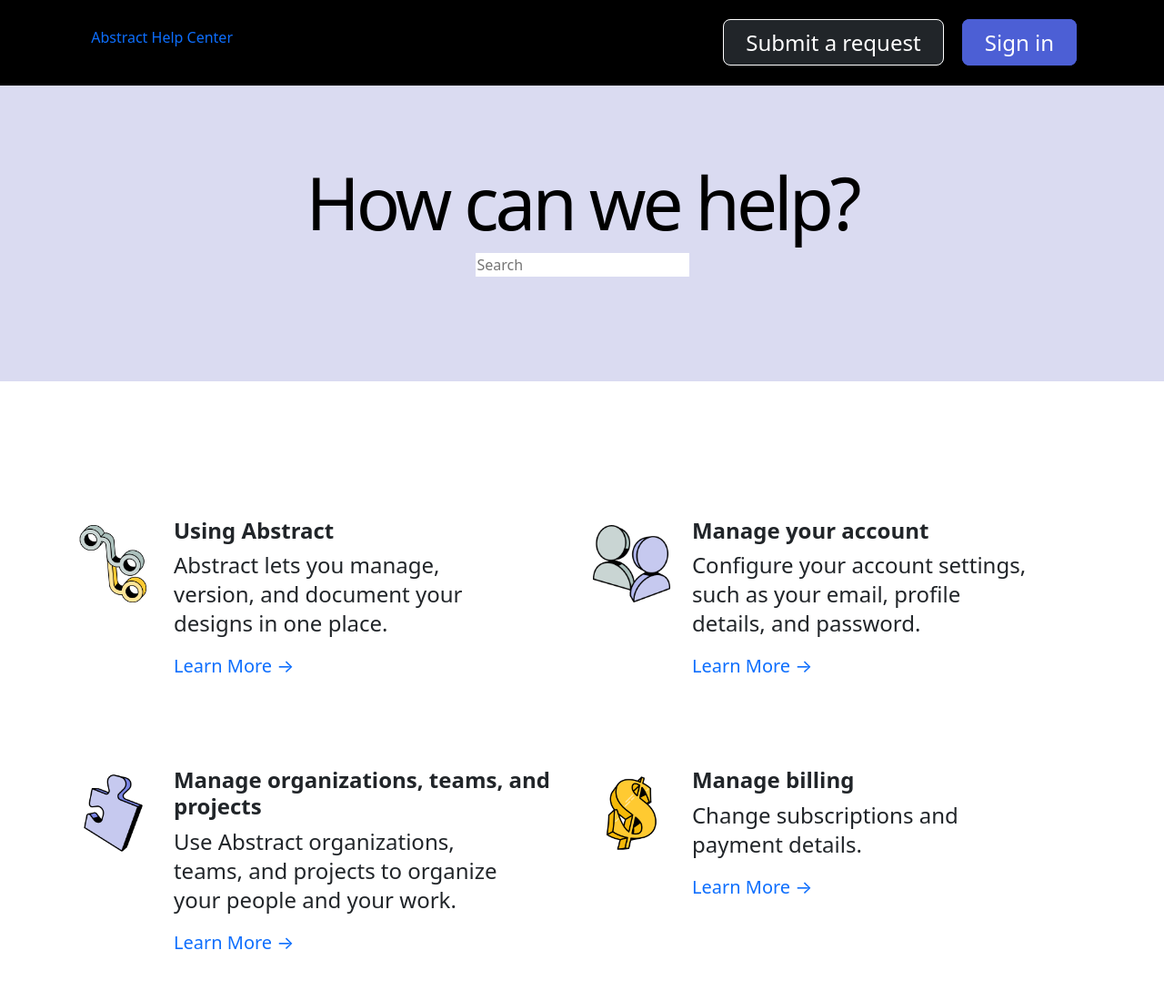
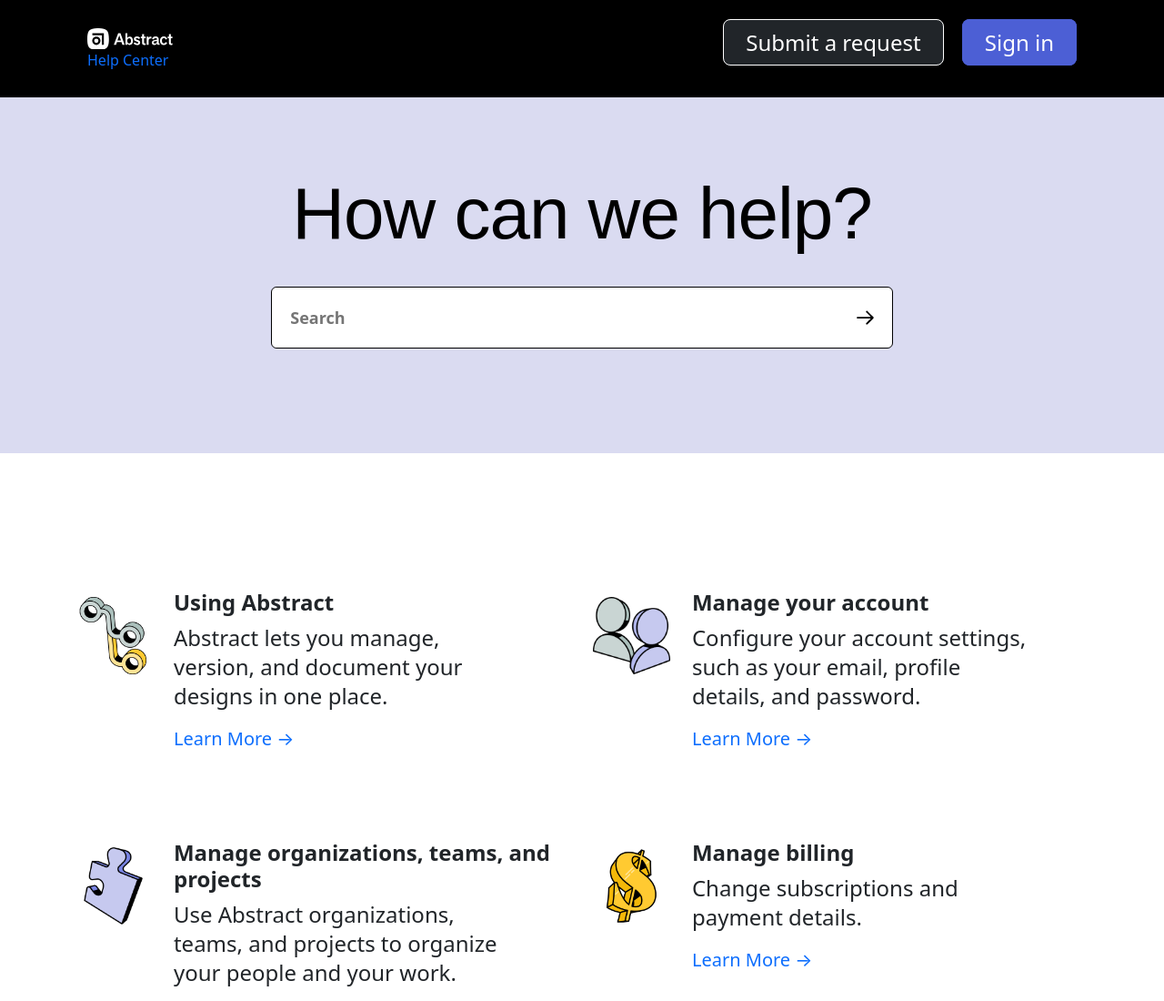
Before and after one commit to mhk8691/Front-end-projects, a plain HTML site: page preliminary/index.html in a window 1280 px wide. Shown: the top 1100 px of the page at 91% size. Drawn offline with Linux system fonts and the light colour scheme.

Commit message:
add search section and update header

```diff
--- a/preliminary/index.html
+++ b/preliminary/index.html
@@ -10,12 +10,56 @@
   </head>
   <body>
     <div class="header bg-black d-flex justify-content-between">
-      <div>
+      <div class="">
         <a href="">
-          <img src="" alt="" />
-
-          Abstract</a
-        >
+          <svg
+            class="abstract-logo logo"
+            xmlns="http://www.w3.org/2000/svg"
+            viewBox="0 0 200 51"
+            preserveAspectRatio="xMinYMid slice"
+          >
+            <g class="abstract-logo-mark" fill="#fff">
+              <path
+                d="M25.41 0C5.08 0 0 5.08 0 25.41s5.08 25.41 25.41 25.41 25.41-5.08 25.41-25.41S45.74 0 25.41 0zm-4.17 39.31A9.73 9.73 0 1 1 31 29.58a9.75 9.75 0 0 1-9.76 9.73zm17.67-.4h-4.77V16.67H11.91v-4.76h27z"
+              ></path>
+              <circle cx="21.24" cy="29.58" r="4.96"></circle>
+            </g>
+            <g class="abstract-logo-wordmark" fill="#fff">
+              <path
+                class="abstract-logo-letter-1"
+                d="M70.9 28.81c2.37-6.59 3.32-9.26 4.19-12 1.26 3.92 2.56 7.58 4.08 12zM72.54 12L62.33 38.91h5.22l2.17-6.29h10.63l2.13 6.29h5.26L77.91 12z"
+              ></path>
+              <path
+                class="abstract-logo-letter-2"
+                d="M98.43 35.56c-2.82 0-4.46-2.33-4.46-6.37 0-3.62 1.91-5.9 4.61-5.9 2.55 0 4.12 2.32 4.12 6.13 0 4-1.64 6.14-4.27 6.14m-4.34-13.07V12h-4.46v26.9h4.27v-2.47a6.31 6.31 0 0 0 5.63 2.86c4.69 0 7.81-3.66 7.81-9.87s-2.85-9.87-7.31-9.87a7.3 7.3 0 0 0-5.94 2.94z"
+              ></path>
+              <path
+                class="abstract-logo-letter-3"
+                d="M116.71 22.8a4.77 4.77 0 0 1 4.29 2.67l3.32-2.25a8.44 8.44 0 0 0-7.48-3.82c-4.69 0-7.36 2.75-7.36 5.73s1.87 4.61 4.81 5.53l2 .65c2.86.91 3.51 1.45 3.51 2.71s-1.07 2-3 2a5.34 5.34 0 0 1-4.84-3.09l-3.47 2.29a9.35 9.35 0 0 0 8.12 4.27c4.73 0 7.67-2.56 7.67-6.07 0-3-1.91-4.61-5.26-5.68l-2-.61c-2.44-.76-3-1.3-3-2.44s.92-1.87 2.82-1.87"
+              ></path>
+              <path
+                class="abstract-logo-letter-4"
+                d="M133.3 23.52h3.7V20h-3.7v-6.2h-4.44l-.08 6.2h-3v3.57h3v10.4a5.92 5.92 0 0 0 1.07 4c.77.92 2 1.38 3.9 1.38a13.24 13.24 0 0 0 3.32-.43v-3.59a5.51 5.51 0 0 1-1.83.35c-1.38 0-1.94-.69-1.94-2.64z"
+              ></path>
+              <path
+                class="abstract-logo-letter-5"
+                d="M143.77 20h-4.27v19h4.5v-8.88a7.63 7.63 0 0 1 1-4.36 4.43 4.43 0 0 1 4-1.89 6.15 6.15 0 0 1 1.64.25V20a5.3 5.3 0 0 0-1.64-.3 5.44 5.44 0 0 0-5.26 3.18z"
+              ></path>
+              <path
+                class="abstract-logo-letter-6"
+                d="M163.54 30.93a5.57 5.57 0 0 1-.84 3 4.61 4.61 0 0 1-4 2c-2 0-2.9-1-2.9-2.4a2.34 2.34 0 0 1 1.64-2.33 18.72 18.72 0 0 1 6.07-1.15zm4.25-4c0-3-.4-4.54-1.58-5.65s-3.09-1.83-5.69-1.83c-4.85 0-7.91 2.29-8.21 6.42l4.28.38c.23-2.1 1.26-3.29 3.59-3.29a3.65 3.65 0 0 1 2.63.81 3 3 0 0 1 .73 2.29v1c-3 .19-6.68.72-8.55 1.56a5.25 5.25 0 0 0-3.48 5.08c0 3.4 2.45 5.57 5.92 5.57a7.63 7.63 0 0 0 6.22-2.71c.41 1.9 1.75 2.61 4.14 2.61a6.21 6.21 0 0 0 2-.31V36c-1.73.31-2-.7-2-2.18z"
+              ></path>
+              <path
+                class="abstract-logo-letter-7"
+                d="M175.35 29.31c0-4.23 2-6.17 4.57-6.17 1.8 0 3.17.84 3.7 3.35l4-1.37A7.33 7.33 0 0 0 180 19.4c-5.69 0-9.27 3.78-9.27 10s3.51 10.06 9 10.06c4.31 0 6.83-2.28 7.93-5.45l-4-1.37a3.51 3.51 0 0 1-3.7 3.09c-2.86-.01-4.61-2.22-4.61-6.42z"
+              ></path>
+              <path
+                class="abstract-logo-letter-8"
+                d="M196.23 23.52h3.67V20h-3.67v-6.2h-4.44l-.08 6.2h-3v3.57h3v10.4a5.92 5.92 0 0 0 1.07 4c.77.92 2 1.38 3.9 1.38a13.24 13.24 0 0 0 3.32-.43v-3.59a5.51 5.51 0 0 1-1.83.35c-1.38 0-1.94-.69-1.94-2.64z"
+              ></path>
+            </g>
+          </svg>
+        </a>
         <a href=""> Help Center </a>
       </div>
       <div>
@@ -25,11 +69,13 @@
     </div>
     <main>
       <div class="search-section d-flex flex-column align-items-center">
-        <h1>How can we help?</h1>
-        <div class="d-flex justify-content-around bg-white align-items-center">
-          <input type="text" placeholder="Search" class="border-0 " />
+        <h1 class="fw-medium">How can we help?</h1>
+        <div
+          class="d-flex justify-content-around bg-white align-items-center pe-3 ps-1 rounded-2 mt-4"
+        >
+          <input type="text" placeholder="Search" class="border-0 w-100 px-3" />
           <svg
-            class="arrow-svg w-100"
+            class="arrow-svg"
             version="1.1"
             id="Layer_1"
             xmlns="http://www.w3.org/2000/svg"
--- a/preliminary/style.css
+++ b/preliminary/style.css
@@ -29,19 +29,13 @@
 }
 .search-section h1 {
   font-size: 80px;
-  letter-spacing: -4px;
+  letter-spacing: -1px;
   color: #000000;
+  font-family: 'GT America Standard', sans-serif;
 }
 .arrow-svg {
-  fill: #000000;
-  transform: translateY(-50%);
-  position: absolute;
-  right: 15px;
-  bottom: -5px;
-  z-index: 1;
   width: 28px;
-  z-index: 100;
-  transition: all 0.3s;
+  height: 36.23px;
 }
 svg:not(:root) {
   overflow: hidden;
@@ -53,6 +47,7 @@
   background-color: #4c5fd5;
   color: #fff;
   border: 1px solid #4c5fd5;
+  transition: .4s ease;
 }
 .header div:last-child a{
     font-size: 24px;
@@ -60,3 +55,33 @@
 .header div:last-child a:first-child{
     border: 1px solid white;
 }
+.header div:last-child a:last-child:hover{
+  background-color: #fff;
+  color: rgb(33,37,41);
+  border: 1px solid #fff;
+
+}
+.search-section input:focus{
+  outline: none;
+  border: none;
+}
+.search-section div{
+  border: 1px solid #000000;
+  width: 53.4%;
+}
+.search-section div:hover{
+  border-color: #4c5fd5;
+}
+.search-section div:hover .arrow-svg {
+  fill: #4c5fd5 ;
+}
+.search-section input::placeholder{
+  font-size: 18px;
+  font-weight: 600;
+}
+.search-section input{
+  font-size: 20px;
+  font-weight: 400;
+  padding-top: 1.127rem ;
+  padding-bottom: 1.127rem ;
+}
```
